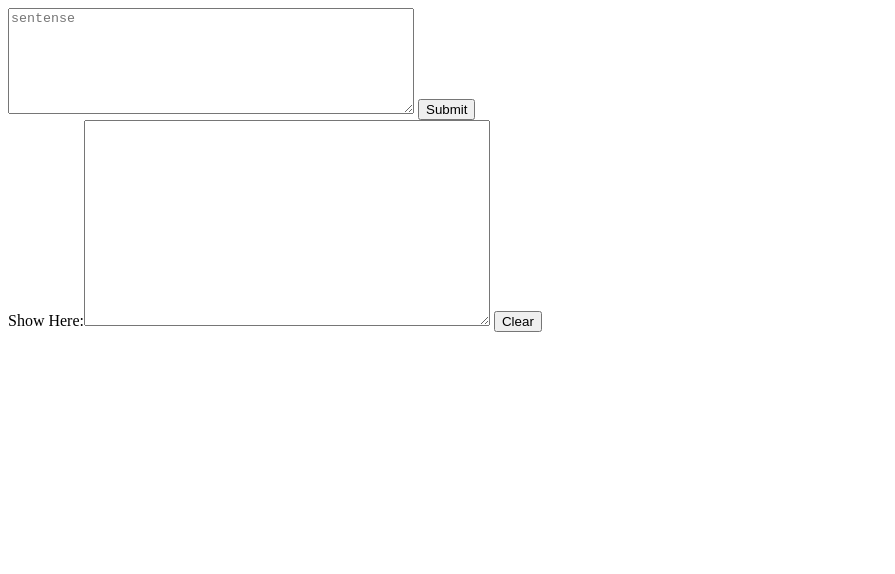
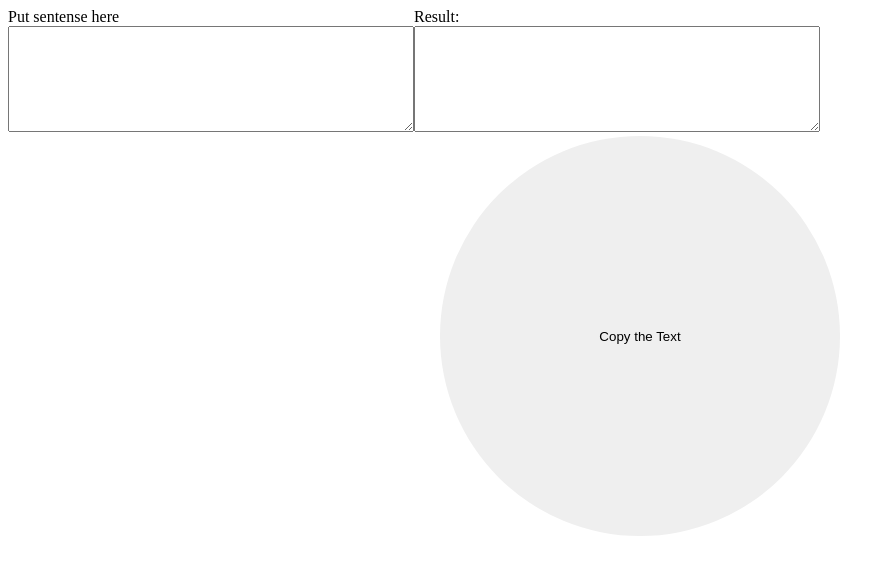
Before and after one commit to beatrixyu/textConvert, a plain HTML site: page index.html in a window 1280 px wide. Shown: the whole page, without its empty margins (0-895 px from the left). Drawn offline with Linux system fonts and the light colour scheme.

Commit message:
Update index.html

```diff
--- a/index.html
+++ b/index.html
@@ -1,46 +1,72 @@
 <!DOCTYPE html>
 <html lang="en">
   <head>
-    <meta charset="UTF-8">
-    <meta name="viewport" content="width=device-width, initial-scale=1.0">
+    <meta charset="UTF-8" />
+    <meta name="viewport" content="width=device-width, initial-scale=1.0" />
     <title>Sentense</title>
     <style>
-    #sen{
+      #sen {
         color: blue;
         width: 400px;
-         height:100px
-
+        height: 100px;
       }
-     #target{
+      #target {
         color: purple;
-         height:200px;
-         width:400px
+        height: 100px;
+        width: 400px;
+      }
+      #copyBtn {
+        border-radius: 50%;
+        width: 400px;
+        height: 400px;
+        border: none;
       }
     </style>
   </head>
   <body>
-    <form onsubmit="targetFun();return false">
-
-      <textarea type="text" placeholder="sentense" id="sen" onfocus="this.value=''"></textarea>
-      <input type="submit"></input>
-
+    <div style="display: flex">
+      <form onchange="targetFun();return false">
+        Put sentense here
+        <br />
+        <textarea
+          type="text"
+          placeholder=""
+          id="sen"
+          onfocus="this.value=''"
+        ></textarea>
+        <!-- <input type="submit"></input>  -->
       </form>
-      Show Here:<textarea id="target"></textarea>
-<button onclick="clearFun()">Clear</button>
+      <div>
+        Result:
+        <br />
+        <textarea id="target"></textarea>
+      </div>
+    </div>
+    <div style="display: flex; justify-content: center">
+      <button onclick="copyFun()" id="copyBtn">Copy the Text</button>
+    </div>
 
     <script>
-function targetFun(){
-  var senVal = document.getElementById("sen").value
-  var valuef= senVal.split(' ').map(word => word.charAt(0).toUpperCase() + word.substring(1)).join('')
-  var valNoDot = valuef.replaceAll('.','').replaceAll(',','') //.replace(/\./g,' ')
-  var final = valNoDot.split(' ').map(word => word.charAt(0).toLowerCase() + word.substring(1)).join('')
-  console.log(final)
-  document.getElementById("target").innerHTML= final
+      function targetFun() {
+        var senVal = document.getElementById('sen').value;
+        var valuef = senVal
+          .split(' ')
+          .map((word) => word.charAt(0).toUpperCase() + word.substring(1))
+          .join('');
+        var valNoDot = valuef.replaceAll('.', '').replaceAll(',', ''); //.replace(/\./g,' ')
+        var final = valNoDot
+          .split(' ')
+          .map((word) => word.charAt(0).toLowerCase() + word.substring(1))
+          .join('');
+        console.log(final);
+        document.getElementById('target').innerHTML = final;
       }
 
-
-function clearFun() {
-        var clearArea = document.getElementById('target').value;
+      function copyFun() {
+        var copyArea = document.getElementById('target');
+        copyArea.select();
+        copyArea.setSelectionRange(0, 99999);
+        document.execCommand('copy');
         alert(clearArea);
       }
     </script>
```
Lines whose indentation alone changed are shown as unchanged.
